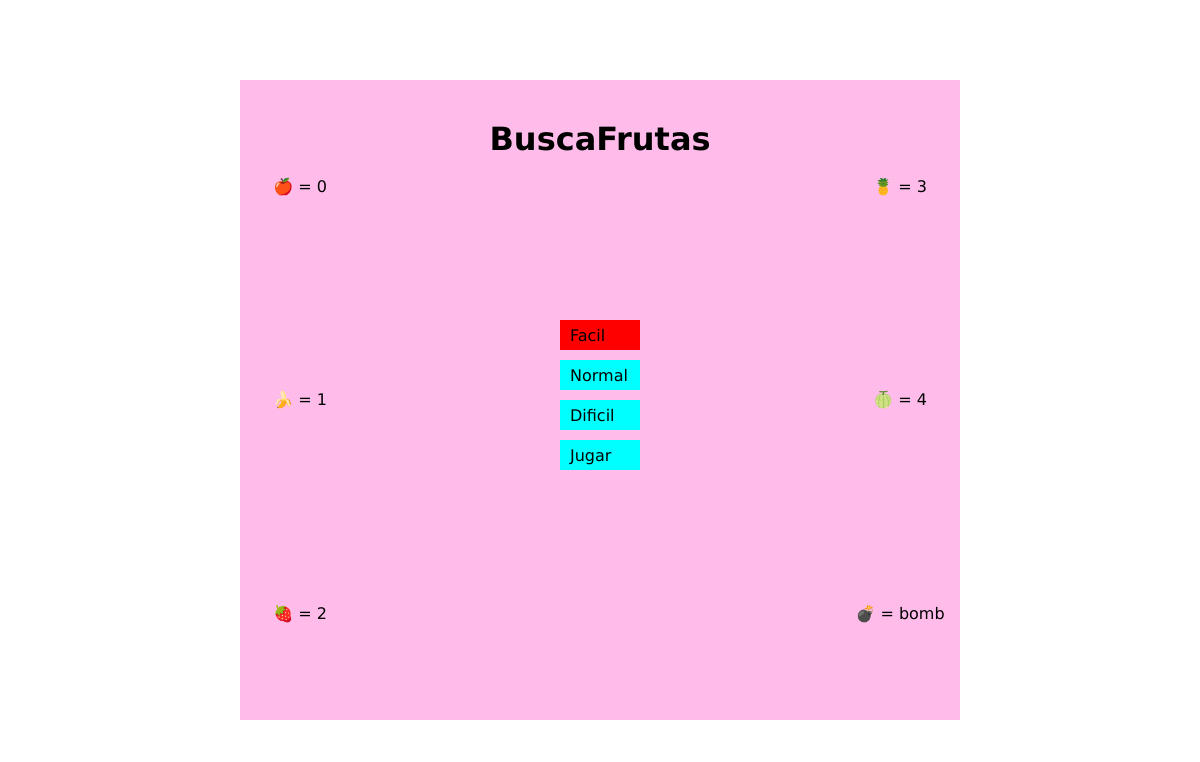
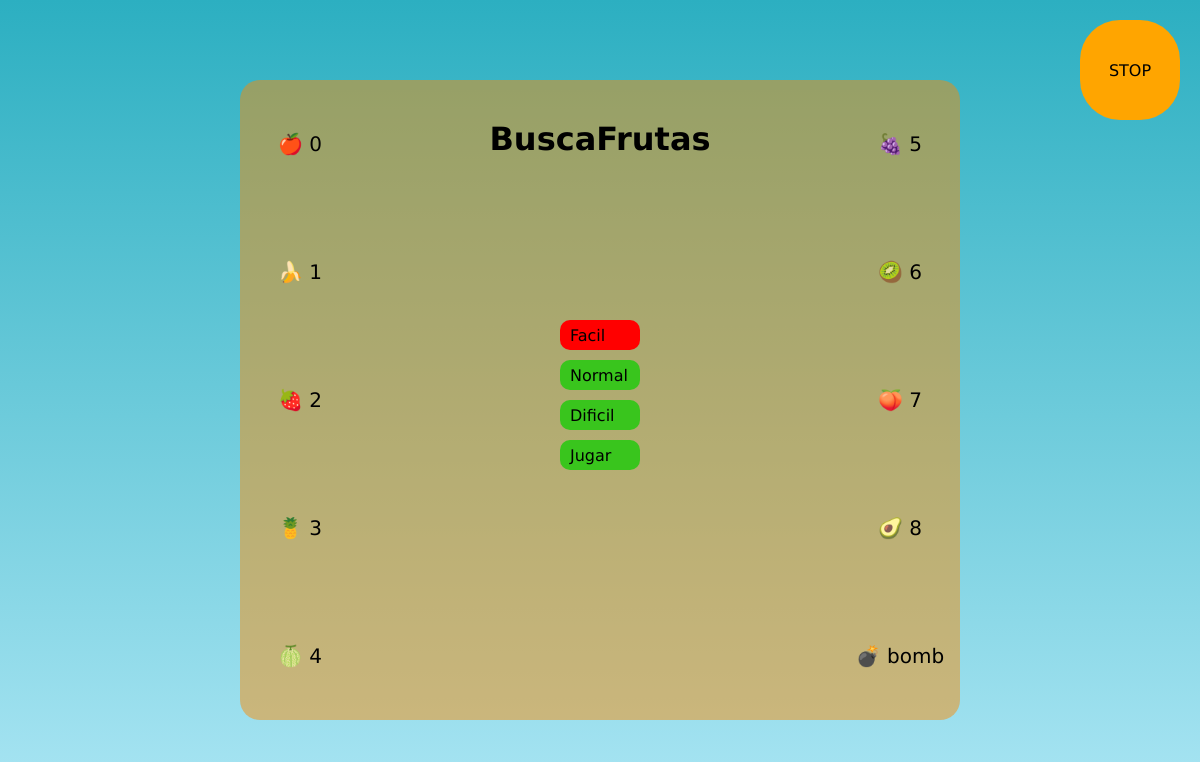
Before and after one commit to DiegoMenaGit/DailyDoFinal, an Electron app: page html/buscaminas.html in a window 1200 px wide. Both pictures are taken after a click on the element "Facil". Drawn offline with Linux system fonts and the light colour scheme.

Commit message:
nuevodia

```diff
--- a/css/buscaminas.css
+++ b/css/buscaminas.css
@@ -5,16 +5,24 @@
 }
 body{
     font-family: Verdana, Geneva, Tahoma, sans-serif;
+    background: linear-gradient(rgb(44, 175, 193),rgb(169, 229, 243));
 }
 
 .board{
+    transition: 100ms;
     width: 60vw;
     height: 80vh;
+    border-radius: 20px;
     display: grid;
     justify-content: center;
     align-items: center;
     grid-template-columns: 1fr 4fr 1fr;
-    background-color: rgba(255, 35, 185, 0.3);
+    background-color: rgba(250, 138, 1, 0.481);
+}
+
+.board:hover{
+    transition: 100ms;
+    background-color: rgba(250, 138, 1, 0.881);
 }
 
 .titulo{
@@ -41,12 +49,35 @@ body{
 }
 .frutas{
     display: grid;
+    font-size: 20px;
     grid-template-columns: 1fr;
-    grid-template-rows: 1fr 1fr 1fr;
+    grid-template-rows: 1fr 1fr 1fr 1fr 1fr;
     justify-content: center;
     text-align: center;
     align-items: center;
     height: 100%;
+}
+
+.pararAudioContainer{
+    position: absolute;
+    display: flex;
+    justify-content: end;
+    padding: 20px;
+    width: 100vw;
+    height: 100px;
+}
+
+.pararAudio{
+    width: 100px;
+    height: 100px;
+    background-color: orange;
+    border-radius: 40px;
+    display: flex;
+    text-align: center;
+    align-items: center;
+    justify-content: center;
+    cursor: pointer;
+    position: absolute;
 }
 
 #gameBoard{
@@ -71,7 +102,6 @@ body{
 
 
 .jugar{
-
     display: grid;
     grid-template-rows: 1fr 1fr 1fr 1fr;
     height: 20vh;
@@ -80,9 +110,10 @@ body{
 .boton{
     display: flex;
     align-items: center;
+    border-radius: 10px;
     height: 30px;
     width:80px;
-    background-color: aqua;
+    background-color: rgb(57, 197, 29);
     padding: 10px;
     cursor: pointer;
 }
--- a/html/buscaminas.html
+++ b/html/buscaminas.html
@@ -10,14 +10,21 @@
         <img class="imagen_exp" src="../media/boooom.gif" alt="BOOOOOOOOOM">
         <img class="imagen_exp" src="../media/boooom.gif" alt="BOOOOOOOOOM">
     </div>
+
+    <div class="pararAudioContainer">
+        <audio id="myAudio" autoplay loop>
+            <source src="../media/start-music.mp3" type="audio/mpeg">
+        </audio>
+        <div class="pararAudio">STOP</div>
+    </div>
     <div class="gameBoard_container">
-
-
         <div class="board">
             <div class="frutas">
-                <div>🍎 = 0</div>
-                <div>🍌 = 1</div>
-                <div>🍓 = 2</div>
+                <div>🍎 0</div>
+                <div>🍌 1</div>
+                <div>🍓 2</div>
+                <div>🍍 3</div>
+                <div>🍈 4</div>
             </div>
             <div class="centro">
             <h1 class="titulo">BuscaFrutas</h1>
@@ -30,9 +37,11 @@
 	        <table id="gameBoard"></table>
             </div>
             <div class="frutas">
-                <div>🍍 = 3</div>
-                <div>🍈 = 4</div>
-                <div>💣 = bomb</div>
+                <div>🍇 5</div>
+                <div>🥝 6</div>
+                <div>🍑 7</div>
+                <div>🥑 8</div>
+                <div>💣 bomb</div>
             </div>
         </div>
 
--- a/js/buscaminas.js
+++ b/js/buscaminas.js
@@ -1,12 +1,12 @@
-const ROWS_EASY = 10;
-const COLS_EASY = 10;
-const BOMBS_EASY = 10;
+const ROWS_EASY = 9;
+const COLS_EASY = 9;
+const BOMBS_EASY = 0;
 
-const ROWS_NORMAL = 15;
-const COLS_NORMAL = 15;
-const BOMBS_NORMAL = 15;
+const ROWS_NORMAL = 16;
+const COLS_NORMAL = 16;
+const BOMBS_NORMAL = 40;
 
-const ROWS_HARD = 20;
+const ROWS_HARD = 18;
 const COLS_HARD = 20;
 const BOMBS_HARD = 50;
 
@@ -14,6 +14,7 @@ var ROWS = ROWS_NORMAL;
 var COLS = COLS_NORMAL;
 var BOMBS = BOMBS_NORMAL;
 
+var boton_paraAudio = document.querySelector(".pararAudio")
 var jugarr = document.querySelector(".jugar")
 var facil = document.querySelector(".facil")
 var normal = document.querySelector(".normal")
@@ -21,9 +22,13 @@ var dificil = document.querySelector(".dificil")
 var jugar = document.querySelector(".boton_jugar")
 var explosion = document.querySelector(".explosion");
 const explosionSound = new Audio("../media/explosion.mp3");
+const congratilationSound = new Audio("../media/tada.mp3");
 const gameBoard = document.getElementById("gameBoard");
+var audio = document.getElementById("myAudio");
 
-
+boton_paraAudio.addEventListener("click", (e)=>{
+  stopAudio();
+})
 
 let board = [];
 let bombCount = 0;
@@ -104,6 +109,10 @@ const fruitMap = {
     2: "🍓",
     3: "🍍",
     4: "🍈",
+    5: "🍇",
+    6: "🥝",
+    7: "🍑",
+    8: "🥑"
   };
 
   const fruit = fruitMap[board[row][col].value];
@@ -112,7 +121,9 @@ const fruitMap = {
 
   if (board[row][col].bomb) {
     explosion.style.display = "flex";
+    if (!isPlaying) {
     explosionSound.play();
+    }
     setTimeout(() => {
       explosion.style.display = "none";
       location.reload();
@@ -121,8 +132,13 @@ const fruitMap = {
   }
 
 if (revealedCount === ROWS * COLS - BOMBS) {
-//	alert("¡Felicidades! Has ganado.");
+  if (!isPlaying) {
+    stopAudio();
+  congratilationSound.play();
+  }
+  setTimeout(() => {
 	location.reload();
+  }, 1500);
 	return;
 }
 
@@ -158,8 +174,8 @@ facil.addEventListener("click", function() {
     COLS = COLS_EASY;
     BOMBS = BOMBS_EASY;
     facil.style.setProperty("background-color", "red");
-    normal.style.setProperty("background-color", "aqua");
-    dificil.style.setProperty("background-color", "aqua");
+    normal.style.setProperty("background-color", "rgb(57, 197, 29)");
+    dificil.style.setProperty("background-color", "rgb(57, 197, 29)");
     console.log("set on easy")
   });
 
@@ -167,9 +183,9 @@ facil.addEventListener("click", function() {
     ROWS = ROWS_NORMAL;
     COLS = COLS_NORMAL;
     BOMBS = BOMBS_NORMAL;
-    facil.style.setProperty("background-color", "aqua");
+    facil.style.setProperty("background-color", "rgb(57, 197, 29)");
     normal.style.setProperty("background-color", "red");
-    dificil.style.setProperty("background-color", "aqua");
+    dificil.style.setProperty("background-color", "rgb(57, 197, 29)");
     console.log("set on normal")
   });
 
@@ -177,8 +193,8 @@ facil.addEventListener("click", function() {
     ROWS = ROWS_HARD;
     COLS = COLS_HARD;
     BOMBS = BOMBS_HARD;
-    facil.style.setProperty("background-color", "aqua");
-    normal.style.setProperty("background-color", "aqua");
+    facil.style.setProperty("background-color", "rgb(57, 197, 29)");
+    normal.style.setProperty("background-color", "rgb(57, 197, 29)");
     dificil.style.setProperty("background-color", "red");
     console.log("set on hard")
   });
@@ -188,3 +204,18 @@ facil.addEventListener("click", function() {
     gameBoard.style.display = "flex"
     init();
   });
+
+  var isPlaying = true;
+
+  function stopAudio() {
+    if (!isPlaying) {
+      audio.pause();
+      boton_paraAudio.innerHTML = "PLAY";
+      isPlaying = true;
+    } else {
+      audio.play();
+      audio.currentTime = 0;
+      boton_paraAudio.innerHTML = "STOP";
+      isPlaying = false;
+    }
+  }
```
Also changed, not shown: 3 other files.
